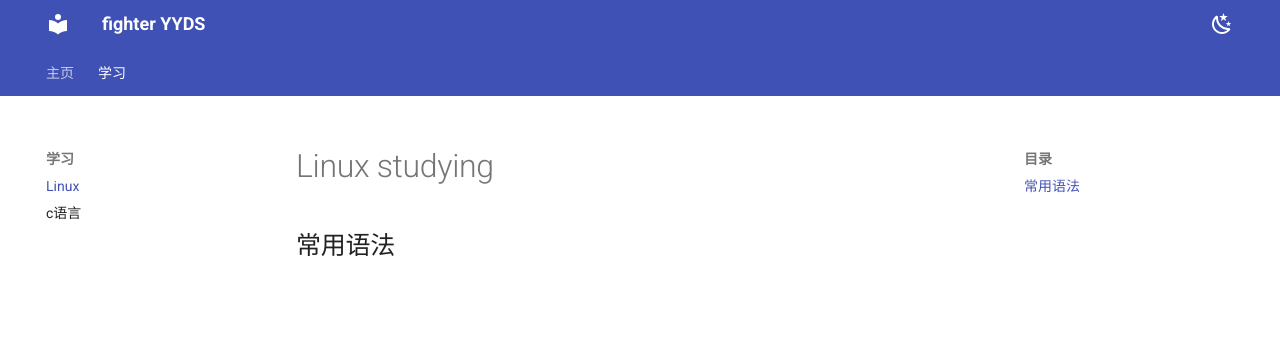
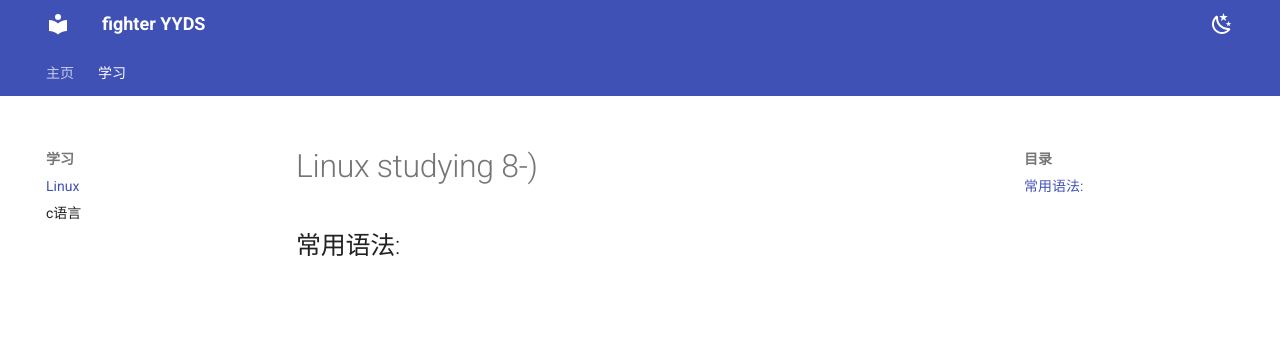
Before and after one commit to fighteryyds/fy-blog, an MkDocs documentation site: the page built from docs/study1/Linux.md, in a window 1280 px wide. Shown: the top 344 px of the page. Built offline with MkDocs 1.6.1 and Material for MkDocs 9.7.7, drawn with Linux system fonts in a browser that asks for light colours.

Commit message:
2023-11-02_21:57:08 update

```diff
--- a/docs/study1/Linux.md
+++ b/docs/study1/Linux.md
@@ -1,3 +1,3 @@
-#Linux studying
+#Linux studying 8-)
 
-## 常用语法
+##常用语法:
```
